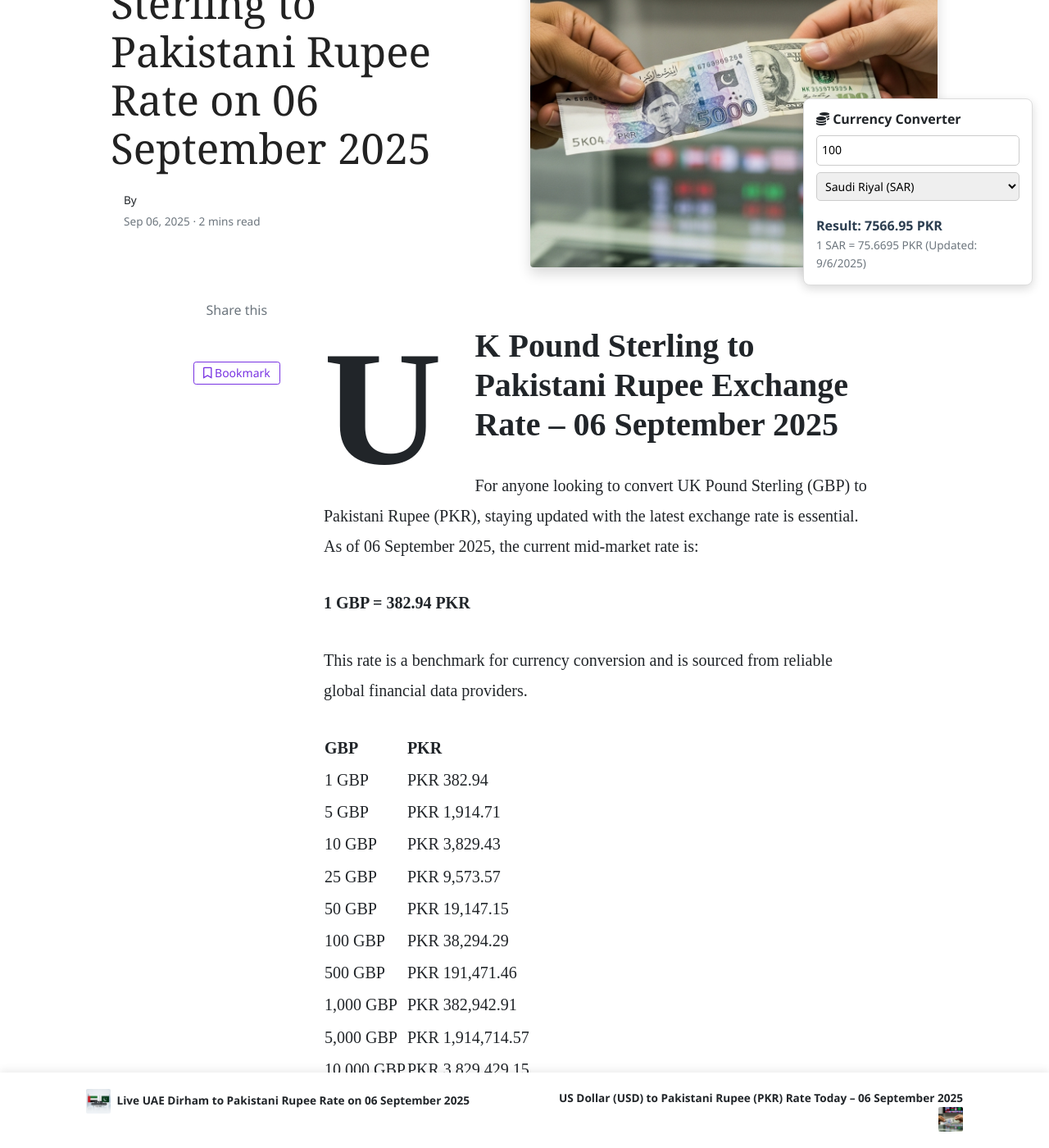
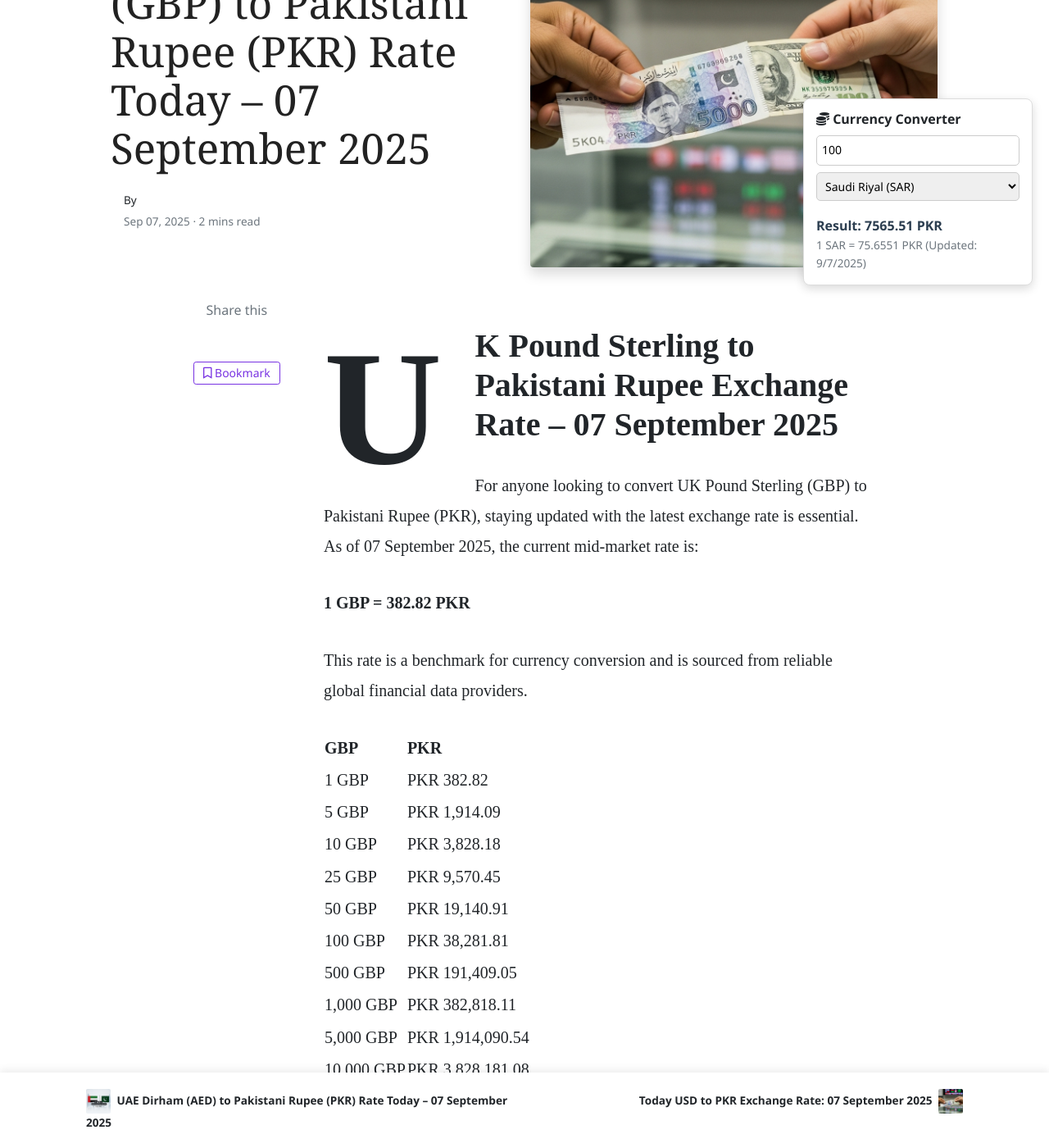
Before and after one commit to mlcom/mlcom.github.io, a Jekyll site: the page built from _posts/2025-09-07-today-uk-pound-sterling-to-pkr-exchange-rate-september-2025-prices-updated-gbp-to-pkr.md, in a window 1280 px wide and 1400 px high, scrolled down 295 px. Shown: the whole window at 82% size. Built offline with Jekyll 4.4.1, drawn with Linux system fonts in a browser that asks for light colours; nearby versions of some CDN libraries; comment, search, counter and statistics services are not loaded; some of the changed text lies outside the part shown.

Commit message:
Automated: Update currency rates and generate daily posts

```diff
--- a/_posts/2025-09-06-today-saudi-riyal-to-pkr-exchange-rate-september-2025-prices-updated-sar-to-pkr.md
+++ b/_posts/2025-09-07-today-saudi-riyal-to-pkr-exchange-rate-september-2025-prices-updated-sar-to-pkr.md
@@ -1,32 +1,32 @@
 ---
 layout: post
-title:  'Today SAR to PKR Exchange Rate: 06 September 2025'
+title:  'Saudi Riyal (SAR) to Pakistani Rupee (PKR) Rate Today – 07 September 2025'
 author: jane
 categories: [ sar-to-pkr ]
 image: assets/images/sar-to-pkr-rate-today.jpg
 tags: ['SAR to PKR', 'Saudi Riyal to Pakistani Rupee', 'today riyal rate in pakistan', 'saudi riyal rate', 'open market riyal rate']
 ---
 
-# Saudi Riyal to Pakistani Rupee Exchange Rate – 06 September 2025
+# Saudi Riyal to Pakistani Rupee Exchange Rate – 07 September 2025
 
-For anyone looking to convert Saudi Riyal (SAR) to Pakistani Rupee (PKR), staying updated with the latest exchange rate is essential. As of 06 September 2025, the current mid-market rate is:
+For anyone looking to convert Saudi Riyal (SAR) to Pakistani Rupee (PKR), staying updated with the latest exchange rate is essential. As of 07 September 2025, the current mid-market rate is:
 
-**1 SAR = 75.67 PKR**
+**1 SAR = 75.66 PKR**
 
 This rate is a benchmark for currency conversion and is sourced from reliable global financial data providers.
 
 | SAR | PKR |
 | --- | --- |
-| 1 SAR | PKR 75.67 |
-| 5 SAR | PKR 378.35 |
-| 10 SAR | PKR 756.70 |
-| 25 SAR | PKR 1,891.74 |
-| 50 SAR | PKR 3,783.48 |
-| 100 SAR | PKR 7,566.95 |
-| 500 SAR | PKR 37,834.76 |
-| 1,000 SAR | PKR 75,669.52 |
-| 5,000 SAR | PKR 378,347.60 |
-| 10,000 SAR | PKR 756,695.20 |
+| 1 SAR | PKR 75.66 |
+| 5 SAR | PKR 378.28 |
+| 10 SAR | PKR 756.55 |
+| 25 SAR | PKR 1,891.38 |
+| 50 SAR | PKR 3,782.75 |
+| 100 SAR | PKR 7,565.51 |
+| 500 SAR | PKR 37,827.53 |
+| 1,000 SAR | PKR 75,655.07 |
+| 5,000 SAR | PKR 378,275.33 |
+| 10,000 SAR | PKR 756,550.67 |
 
 
 ## Understanding Exchange Rate Fluctuations
@@ -45,7 +45,7 @@ While there's no guaranteed 'best day,' rates are often more stable mid-week (Tu
 
 ### How much is 1,000 SAR in Pakistani Rupees today?
 
-Based on today's mid-market exchange rate, 1,000 Saudi Riyals is equivalent to **75,669.52** Pakistani Rupees. This value is for informational purposes and may vary slightly at your chosen exchange service.
+Based on today's mid-market exchange rate, 1,000 Saudi Riyals is equivalent to **75,655.07** Pakistani Rupees. This value is for informational purposes and may vary slightly at your chosen exchange service.
 
 
 
--- a/_posts/2025-09-06-today-uae-dirham-to-pkr-exchange-rate-september-2025-prices-updated-aed-to-pkr.md
+++ b/_posts/2025-09-07-today-uae-dirham-to-pkr-exchange-rate-september-2025-prices-updated-aed-to-pkr.md
@@ -1,32 +1,32 @@
 ---
 layout: post
-title:  'Live UAE Dirham to Pakistani Rupee Rate on 06 September 2025'
+title:  'UAE Dirham (AED) to Pakistani Rupee (PKR) Rate Today – 07 September 2025'
 author: jane
 categories: [ aed-to-pkr ]
 image: assets/images/aed-to-pkr-rate-today.jpg
 tags: ['AED to PKR', 'UAE Dirham to Pakistani Rupee', 'dubai dirham to pkr', 'dirham rate in pakistan today', 'uae exchange rate pakistan']
 ---
 
-# UAE Dirham to Pakistani Rupee Exchange Rate – 06 September 2025
+# UAE Dirham to Pakistani Rupee Exchange Rate – 07 September 2025
 
-For anyone looking to convert UAE Dirham (AED) to Pakistani Rupee (PKR), staying updated with the latest exchange rate is essential. As of 06 September 2025, the current mid-market rate is:
+For anyone looking to convert UAE Dirham (AED) to Pakistani Rupee (PKR), staying updated with the latest exchange rate is essential. As of 07 September 2025, the current mid-market rate is:
 
-**1 AED = 77.27 PKR**
+**1 AED = 77.25 PKR**
 
 This rate is a benchmark for currency conversion and is sourced from reliable global financial data providers.
 
 | AED | PKR |
 | --- | --- |
-| 1 AED | PKR 77.27 |
-| 5 AED | PKR 386.33 |
-| 10 AED | PKR 772.66 |
-| 25 AED | PKR 1,931.66 |
-| 50 AED | PKR 3,863.32 |
-| 100 AED | PKR 7,726.64 |
-| 500 AED | PKR 38,633.18 |
-| 1,000 AED | PKR 77,266.36 |
-| 5,000 AED | PKR 386,331.79 |
-| 10,000 AED | PKR 772,663.58 |
+| 1 AED | PKR 77.25 |
+| 5 AED | PKR 386.26 |
+| 10 AED | PKR 772.52 |
+| 25 AED | PKR 1,931.29 |
+| 50 AED | PKR 3,862.58 |
+| 100 AED | PKR 7,725.16 |
+| 500 AED | PKR 38,625.80 |
+| 1,000 AED | PKR 77,251.60 |
+| 5,000 AED | PKR 386,258.00 |
+| 10,000 AED | PKR 772,516.00 |
 
 
 ## Understanding Exchange Rate Fluctuations
--- a/_posts/2025-09-06-today-uk-pound-sterling-to-pkr-exchange-rate-september-2025-prices-updated-gbp-to-pkr.md
+++ b/_posts/2025-09-07-today-uk-pound-sterling-to-pkr-exchange-rate-september-2025-prices-updated-gbp-to-pkr.md
@@ -1,32 +1,32 @@
 ---
 layout: post
-title:  'Live UK Pound Sterling to Pakistani Rupee Rate on 06 September 2025'
+title:  'UK Pound Sterling (GBP) to Pakistani Rupee (PKR) Rate Today – 07 September 2025'
 author: john
 categories: [ gbp-to-pkr ]
 image: assets/images/usd-to-pkr-rate-today.jpg
 tags: ['GBP to PKR', 'UK Pound to Pakistani Rupee', 'pound rate in pakistan', 'great britain pound to pkr', 'uk to pakistan money transfer']
 ---
 
-# UK Pound Sterling to Pakistani Rupee Exchange Rate – 06 September 2025
+# UK Pound Sterling to Pakistani Rupee Exchange Rate – 07 September 2025
 
-For anyone looking to convert UK Pound Sterling (GBP) to Pakistani Rupee (PKR), staying updated with the latest exchange rate is essential. As of 06 September 2025, the current mid-market rate is:
+For anyone looking to convert UK Pound Sterling (GBP) to Pakistani Rupee (PKR), staying updated with the latest exchange rate is essential. As of 07 September 2025, the current mid-market rate is:
 
-**1 GBP = 382.94 PKR**
+**1 GBP = 382.82 PKR**
 
 This rate is a benchmark for currency conversion and is sourced from reliable global financial data providers.
 
 | GBP | PKR |
 | --- | --- |
-| 1 GBP | PKR 382.94 |
-| 5 GBP | PKR 1,914.71 |
-| 10 GBP | PKR 3,829.43 |
-| 25 GBP | PKR 9,573.57 |
-| 50 GBP | PKR 19,147.15 |
-| 100 GBP | PKR 38,294.29 |
-| 500 GBP | PKR 191,471.46 |
-| 1,000 GBP | PKR 382,942.91 |
-| 5,000 GBP | PKR 1,914,714.57 |
-| 10,000 GBP | PKR 3,829,429.15 |
+| 1 GBP | PKR 382.82 |
+| 5 GBP | PKR 1,914.09 |
+| 10 GBP | PKR 3,828.18 |
+| 25 GBP | PKR 9,570.45 |
+| 50 GBP | PKR 19,140.91 |
+| 100 GBP | PKR 38,281.81 |
+| 500 GBP | PKR 191,409.05 |
+| 1,000 GBP | PKR 382,818.11 |
+| 5,000 GBP | PKR 1,914,090.54 |
+| 10,000 GBP | PKR 3,828,181.08 |
 
 
 ## Understanding Exchange Rate Fluctuations
@@ -45,7 +45,7 @@ This depends on your personal needs. If the Pound is currently strong against th
 
 ### How much is 100 Pounds in Pakistani Rupees?
 
-Based on the live mid-market rate, 100 UK Pound Sterling equals **382,942.91** Pakistani Rupees. The final amount may vary based on the service provider's rate and fees.
+Based on the live mid-market rate, 100 UK Pound Sterling equals **382,818.11** Pakistani Rupees. The final amount may vary based on the service provider's rate and fees.
 
 
 
--- a/_posts/2025-09-06-today-us-dollar-to-pkr-exchange-rate-september-2025-prices-updated-usd-to-pkr.md
+++ b/_posts/2025-09-07-today-us-dollar-to-pkr-exchange-rate-september-2025-prices-updated-usd-to-pkr.md
@@ -1,32 +1,32 @@
 ---
 layout: post
-title:  'US Dollar (USD) to Pakistani Rupee (PKR) Rate Today – 06 September 2025'
+title:  'Today USD to PKR Exchange Rate: 07 September 2025'
 author: jane
 categories: [ usd-to-pkr ]
 image: assets/images/usd-to-pkr-rate-today.jpg
 tags: ['USD to PKR', 'US Dollar to Pakistani Rupee', 'dollar rate in pakistan', 'today dollar rate open market', 'usa to pakistan dollar rate']
 ---
 
-# US Dollar to Pakistani Rupee Exchange Rate – 06 September 2025
+# US Dollar to Pakistani Rupee Exchange Rate – 07 September 2025
 
-For anyone looking to convert US Dollar (USD) to Pakistani Rupee (PKR), staying updated with the latest exchange rate is essential. As of 06 September 2025, the current mid-market rate is:
+For anyone looking to convert US Dollar (USD) to Pakistani Rupee (PKR), staying updated with the latest exchange rate is essential. As of 07 September 2025, the current mid-market rate is:
 
-**1 USD = 283.76 PKR**
+**1 USD = 283.71 PKR**
 
 This rate is a benchmark for currency conversion and is sourced from reliable global financial data providers.
 
 | USD | PKR |
 | --- | --- |
-| 1 USD | PKR 283.76 |
-| 5 USD | PKR 1,418.80 |
-| 10 USD | PKR 2,837.61 |
-| 25 USD | PKR 7,094.02 |
-| 50 USD | PKR 14,188.03 |
-| 100 USD | PKR 28,376.07 |
-| 500 USD | PKR 141,880.35 |
-| 1,000 USD | PKR 283,760.70 |
-| 5,000 USD | PKR 1,418,803.50 |
-| 10,000 USD | PKR 2,837,607.00 |
+| 1 USD | PKR 283.71 |
+| 5 USD | PKR 1,418.53 |
+| 10 USD | PKR 2,837.07 |
+| 25 USD | PKR 7,092.66 |
+| 50 USD | PKR 14,185.33 |
+| 100 USD | PKR 28,370.65 |
+| 500 USD | PKR 141,853.25 |
+| 1,000 USD | PKR 283,706.50 |
+| 5,000 USD | PKR 1,418,532.50 |
+| 10,000 USD | PKR 2,837,065.00 |
 
 
 ## Understanding Exchange Rate Fluctuations
```
Also changed, not shown: other parts of _posts/2025-09-07-today-uae-dirham-to-pkr-exchange-rate-september-2025-prices-updated-aed-to-pkr.md (+1 -1 lines), other parts of _posts/2025-09-07-today-us-dollar-to-pkr-exchange-rate-september-2025-prices-updated-usd-to-pkr.md (+1 -1 lines), _data/rates.yml (+131 -131 lines).
